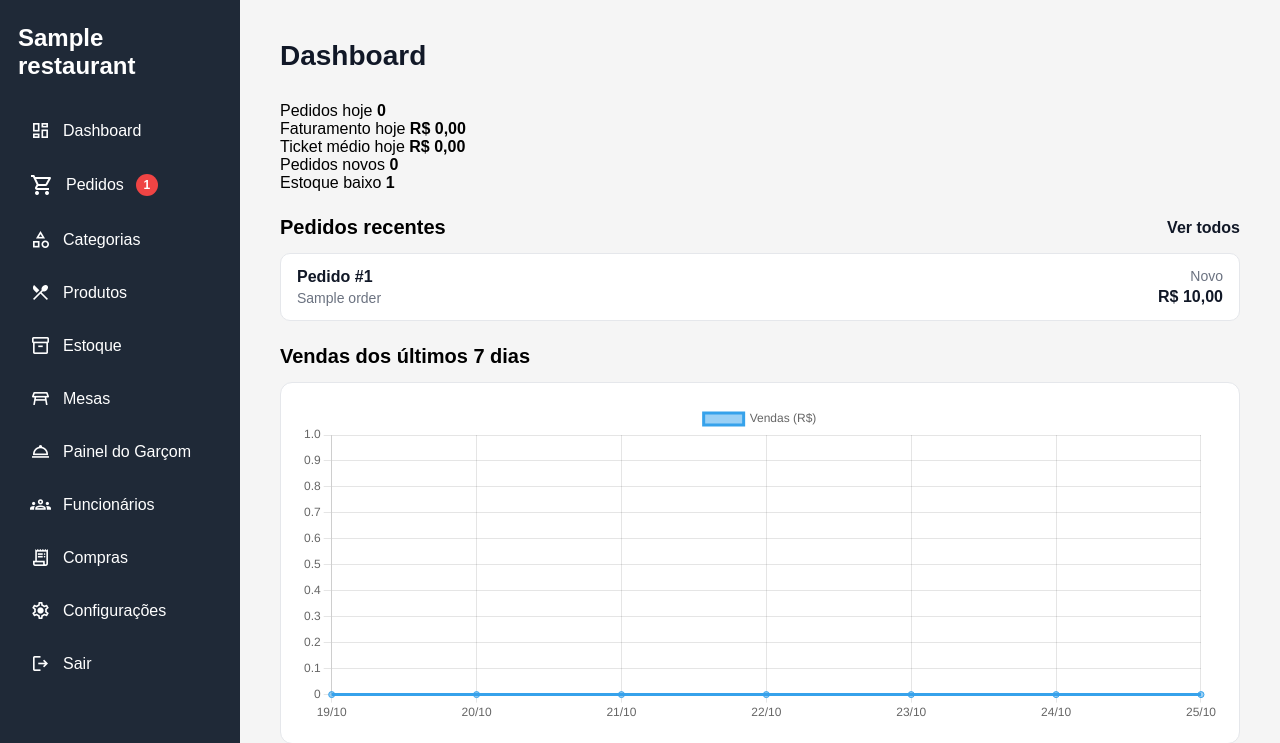
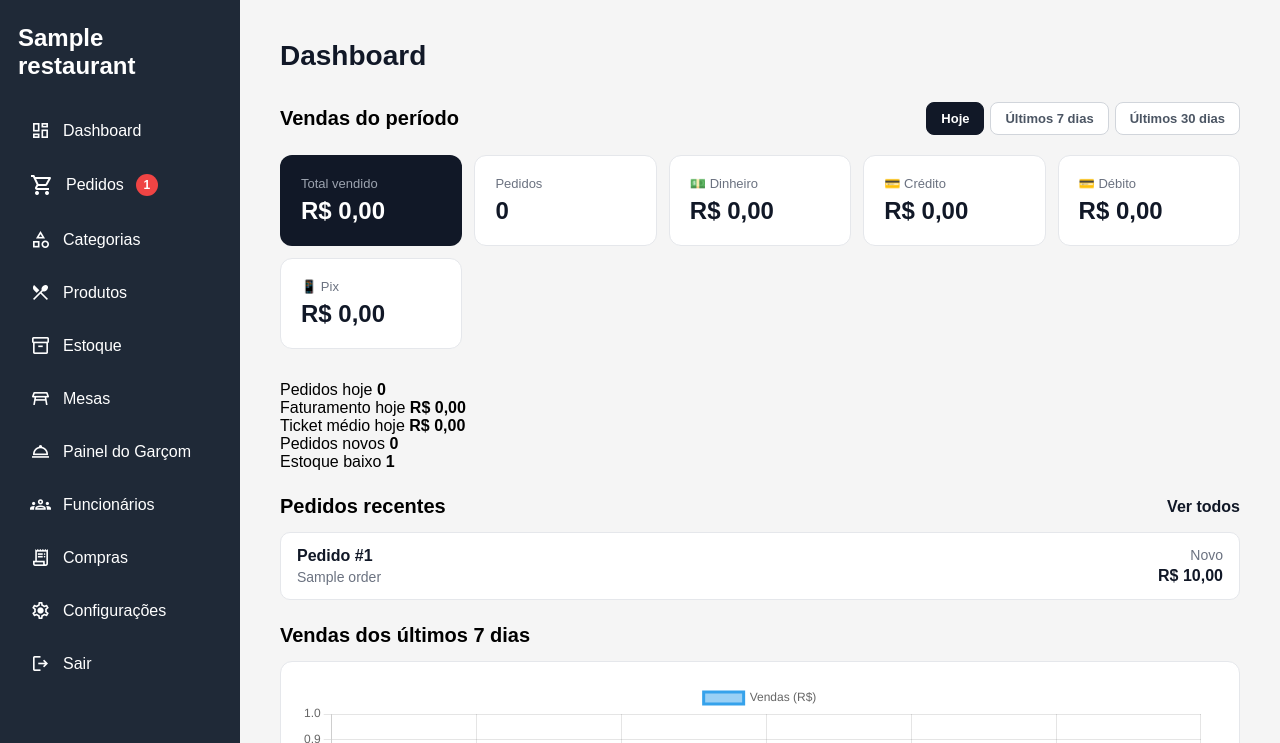
Before and after one commit to DeV-alexandr3/restaurant-saas, a Django app: page / in a window 1280 px wide. Shown: the top 743 px of the page. Run offline with Django 5.2, Linux system fonts and the light colour scheme; a user stored in the database is signed in; tables that the repository leaves empty hold one stand-in row (values such as "Sample post"); some web fonts are replaced.

Commit message:
Esconde resumo de vendas para funcionarios

```diff
--- a/restaurants/static/restaurants/css/dashboard.css
+++ b/restaurants/static/restaurants/css/dashboard.css
@@ -1463,3 +1463,103 @@ main {
 .btn-update-payment:hover {
     opacity: 0.9;
 }
+
+/* =========================================================
+   RESUMO DE VENDAS
+========================================================= */
+
+.sales-summary {
+    margin-bottom: 32px;
+}
+
+.sales-summary-header {
+    display: flex;
+    justify-content: space-between;
+    align-items: center;
+
+    flex-wrap: wrap;
+    gap: 12px;
+
+    margin-bottom: 20px;
+}
+
+.sales-summary-header h2 {
+    font-size: 20px;
+    font-weight: 700;
+}
+
+.sales-period-tabs {
+    display: flex;
+    gap: 6px;
+}
+
+.sales-period-tabs a {
+    padding: 8px 14px;
+
+    background: white;
+    color: #4b5563;
+
+    border: 1px solid #d1d5db;
+    border-radius: 8px;
+
+    text-decoration: none;
+    font-size: 13px;
+    font-weight: 600;
+
+    transition: background 0.15s ease;
+}
+
+.sales-period-tabs a:hover {
+    background: #f3f4f6;
+}
+
+.sales-period-tabs a.active {
+    background: #111827;
+    color: white;
+    border-color: #111827;
+}
+
+.sales-summary-grid {
+    display: grid;
+    grid-template-columns: repeat(auto-fit, minmax(180px, 1fr));
+    gap: 12px;
+}
+
+.sales-card {
+    padding: 20px;
+
+    background: white;
+    border-radius: 12px;
+
+    border: 1px solid #e5e7eb;
+}
+
+.sales-card.total {
+    background: #111827;
+    color: white;
+    border-color: transparent;
+}
+
+.sales-card span {
+    display: block;
+
+    font-size: 13px;
+    color: #6b7280;
+
+    margin-bottom: 6px;
+}
+
+.sales-card.total span {
+    color: #9ca3af;
+}
+
+.sales-card strong {
+    font-size: 24px;
+    font-weight: 800;
+
+    color: #111827;
+}
+
+.sales-card.total strong {
+    color: white;
+}
--- a/restaurants/templates/restaurants/base.html
+++ b/restaurants/templates/restaurants/base.html
@@ -28,12 +28,14 @@
         <h2>{{ restaurant.name }}</h2>
 
         <nav>
+            {% if membership.role == "ADMIN" %}
                 <a href="{% url 'dashboard' %}" class="sidebar-link">
                     <span class="material-symbols-outlined">
                         dashboard
                     </span>
                     Dashboard
                 </a>
+            {% endif %}
             <a href="{% url 'order_list' %}" class="sidebar-order-link">
                 <span class="material-symbols-outlined">
                     shopping_cart
@@ -61,12 +63,14 @@
                 </span>
                 Produtos
             </a>
+            {% if membership.role == "ADMIN" %}
                 <a href="{% url 'inventory_list' %}" class="sidebar-link">
                     <span class="material-symbols-outlined">
                         inventory_2
                     </span>
                     Estoque
                 </a>
+            {% endif %}
             <a href="{% url 'table_list' %}" class="sidebar-link">
                 <span class="material-symbols-outlined">
                     table_restaurant
--- a/restaurants/templates/restaurants/dashboard.html
+++ b/restaurants/templates/restaurants/dashboard.html
@@ -8,6 +8,72 @@ Dashboard
 
 <div class="page-header">
     <h1>Dashboard</h1>
+</div>
+
+<!-- =========================================================
+     RESUMO DE VENDAS
+========================================================= -->
+
+<div class="sales-summary">
+
+    <div class="sales-summary-header">
+        <h2>Vendas do período</h2>
+
+        <div class="sales-period-tabs">
+            <a
+                href="?period=today"
+                class="{% if period == 'today' %}active{% endif %}"
+            >
+                Hoje
+            </a>
+            <a
+                href="?period=7days"
+                class="{% if period == '7days' %}active{% endif %}"
+            >
+                Últimos 7 dias
+            </a>
+            <a
+                href="?period=30days"
+                class="{% if period == '30days' %}active{% endif %}"
+            >
+                Últimos 30 dias
+            </a>
+        </div>
+    </div>
+
+    <div class="sales-summary-grid">
+
+        <div class="sales-card total">
+            <span>Total vendido</span>
+            <strong>R$ {{ total_sales|floatformat:2 }}</strong>
+        </div>
+
+        <div class="sales-card">
+            <span>Pedidos</span>
+            <strong>{{ total_orders }}</strong>
+        </div>
+
+        <div class="sales-card">
+            <span>💵 Dinheiro</span>
+            <strong>R$ {{ cash_total|floatformat:2 }}</strong>
+        </div>
+
+        <div class="sales-card">
+            <span>💳 Crédito</span>
+            <strong>R$ {{ credit_total|floatformat:2 }}</strong>
+        </div>
+
+        <div class="sales-card">
+            <span>💳 Débito</span>
+            <strong>R$ {{ debit_total|floatformat:2 }}</strong>
+        </div>
+
+        <div class="sales-card">
+            <span>📱 Pix</span>
+            <strong>R$ {{ pix_total|floatformat:2 }}</strong>
+        </div>
+
+    </div>
 </div>
 
 <div class="dashboard-cards">
--- a/restaurants/templates/restaurants/order_list.html
+++ b/restaurants/templates/restaurants/order_list.html
@@ -93,6 +93,8 @@ Pedidos
 
 </form>
 
+{% if membership.role == "ADMIN" %}
+
     <div class="orders-summary">
 
         <div class="summary-card">
@@ -122,6 +124,9 @@ Pedidos
     >
         📋 Copiar para Excel
     </button>
+
+{% endif %}
+
 <div class="order-filters">
 
     <a
--- a/restaurants/views.py
+++ b/restaurants/views.py
@@ -1295,6 +1295,61 @@ def dashboard(request):
         "values": [payment_counts.get(key, 0) for key in payment_labels.keys()],
     }
 
+    # -------------------------
+    # FILTRO DE PERÍODO
+    # -------------------------
+
+    period = request.GET.get("period", "today")
+
+    today = timezone.now().date()
+
+    if period == "7days":
+        date_from = today - timedelta(days=7)
+    elif period == "30days":
+        date_from = today - timedelta(days=30)
+    else:
+        period = "today"
+        date_from = today
+
+    # -------------------------
+    # PEDIDOS DO PERÍODO
+    # -------------------------
+
+    orders_period = Order.objects.filter(
+        restaurant=restaurant,
+        created_at__date__gte=date_from,
+    ).exclude(
+        status__in=["CANCELLED", "REJECTED"],
+    )
+
+    # -------------------------
+    # TOTAIS
+    # -------------------------
+
+    total_sales = orders_period.aggregate(
+        total=Sum("total")
+    )["total"] or 0
+
+    total_orders = orders_period.count()
+
+    # -------------------------
+    # POR FORMA DE PAGAMENTO
+    # -------------------------
+
+    payment_totals = {
+        item["payment_method"]: item["total"]
+        for item in (
+            orders_period
+            .values("payment_method")
+            .annotate(total=Sum("total"))
+        )
+    }
+
+    cash_total = payment_totals.get("cash", 0)
+    credit_total = payment_totals.get("credit", 0)
+    debit_total = payment_totals.get("debit", 0)
+    pix_total = payment_totals.get("pix", 0)
+
     return render(
         request,
         "restaurants/dashboard.html",
@@ -1316,6 +1371,13 @@ def dashboard(request):
             "low_stock_items": low_stock_items,
             "low_stock_count": low_stock_items.count(),
             "payment_data": payment_data,
+            "period": period,
+            "total_sales": total_sales,
+            "total_orders": total_orders,
+            "cash_total": cash_total,
+            "credit_total": credit_total,
+            "debit_total": debit_total,
+            "pix_total": pix_total,
         },
     )
 
```
Lines whose indentation alone changed are shown as unchanged.
